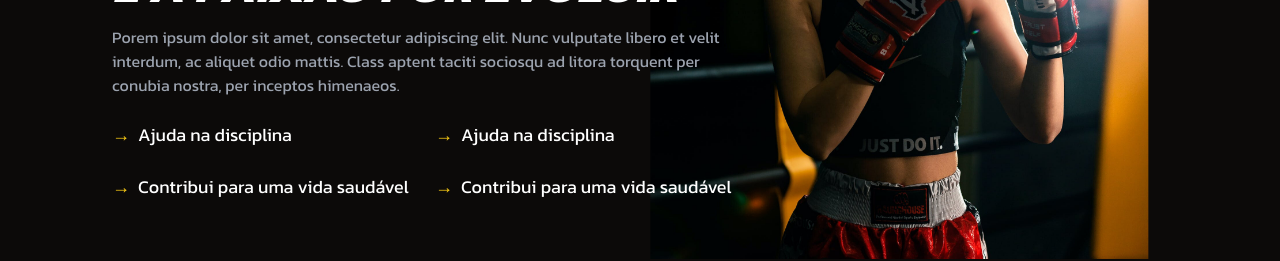
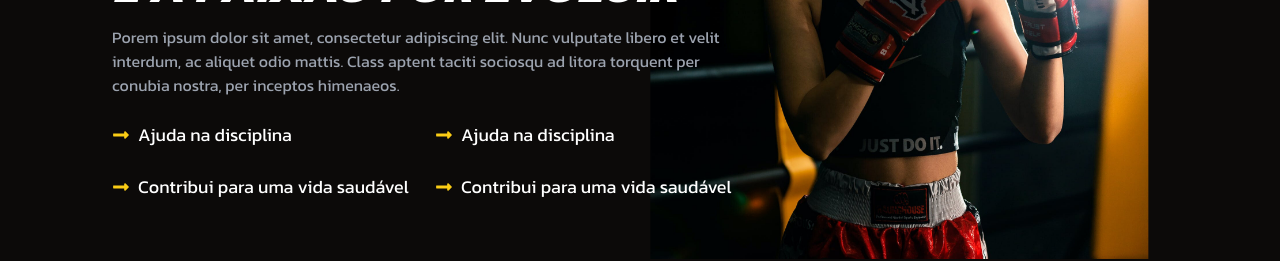
Before and after one commit to romuloromulo/Karasu, a Next.js app: page / in a window 1280 px wide. Shown: the part 1260-1521 px from the top of the page. Built offline with nearby package versions, Linux system fonts and the light colour scheme; no server answers.

Commit message:
ajustand layout

```diff
--- a/src/components/landing-page/biografia.tsx
+++ b/src/components/landing-page/biografia.tsx
@@ -1,6 +1,7 @@
 import Image from "next/image";
 import React from "react";
 import Kickboxing from "../../../public/images/fotos-luta/kick-boxing-6.jpeg";
+import { FaLongArrowAltRight } from "react-icons/fa";
 
 const Biografia = () => {
   const beneficios = [
@@ -44,8 +45,10 @@ const Biografia = () => {
           <div>
             <ul className="grid grid-cols-2 gap-2 mt-6 text-white text-lg">
               {beneficios.map((b, index) => (
-                <li className="mb-4" key={index}>
-                  <span className="text-primary mr-2">&#8594;</span>
+                <li className="mb-4 flex items-center" key={index}>
+                  <span className="text-primary mr-2">
+                    <FaLongArrowAltRight size={18} />
+                  </span>
                   {b}
                 </li>
               ))}
```
